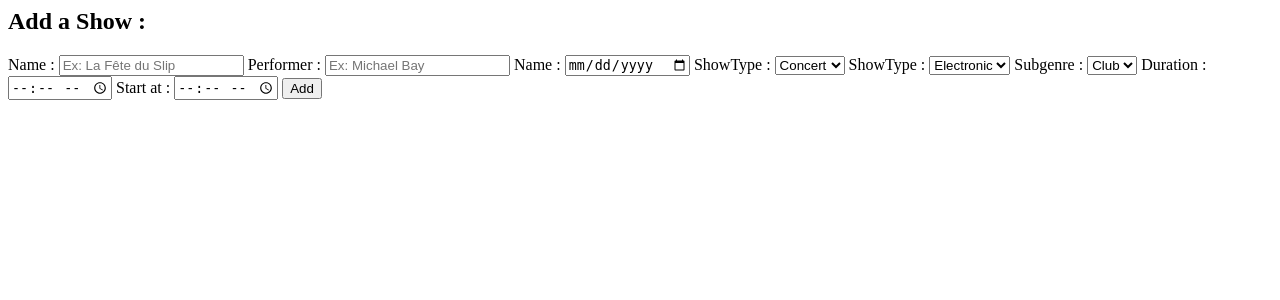
After one commit to antoinel74/SQL, a PHP site: page /formShow.php in a window 1280 px wide. The commit adds this page. Shown: the top 300 px of the page. Run offline with PHP 8.4, Linux system fonts and the light colour scheme.

Commit message:
2.3 done

```diff
--- /dev/null
+++ b/crud2/formShow.php
@@ -0,0 +1,37 @@
+<h2>Add a Show :</h2>
+<form action="addShows.php" class="addForm" method="POST">
+    <label for="showName">Name :</label>
+    <input type="text" name="showName" id="showName" placeholder="Ex: La Fête du Slip" required>
+
+    <label for="performer">Performer :</label>
+    <input type="text" name="performer" id="performer" placeholder="Ex: Michael Bay" required>
+
+    <label for="date">Name :</label>
+    <input type="date" name="date" id="date" required>
+
+
+    <label for="type">ShowType :</label>
+    <select name="type" id="type">
+        <option>Concert</option>
+        <option>Théâtre</option>
+        <option>Humour</option>
+        <option>Danse</option>
+    </select>
+
+    <label for="genre">ShowType :</label>
+    <select name="genre" id="genre">
+        <option>Electronic</option>
+    </select>
+    <label for="subgenre">Subgenre :</label>
+    <select name="subgenre" id="subgenre">
+        <option>Club</option>
+    </select>
+
+    <label for="duration">Duration :</label>
+    <input type="time" id="duration" name="duration" required>
+
+    <label for="start">Start at :</label>
+    <input type="time" id="start" name="start">
+
+    <input type="submit" value="Add">
+</form>
--- a/crud2/index.php
+++ b/crud2/index.php
@@ -1,7 +1,7 @@
 <?php
 @require 'connect.php';
 
-try {
+/* try {
     $query = $pdo->query('SELECT firstname, lastname, birthDate, cardNumber, type FROM clients');
     $data = $query->fetchAll(PDO::FETCH_ASSOC);
 
@@ -22,6 +22,7 @@ try {
     }
 } catch (Exception $e) {
     die('Erreur PDO: ' . $e->getMessage());
-}
+} */
 
 @require 'form.php';
+@require 'formShow.php';
```
Also changed, not shown: crud2/addShows.php (added, +30 -0 lines).
